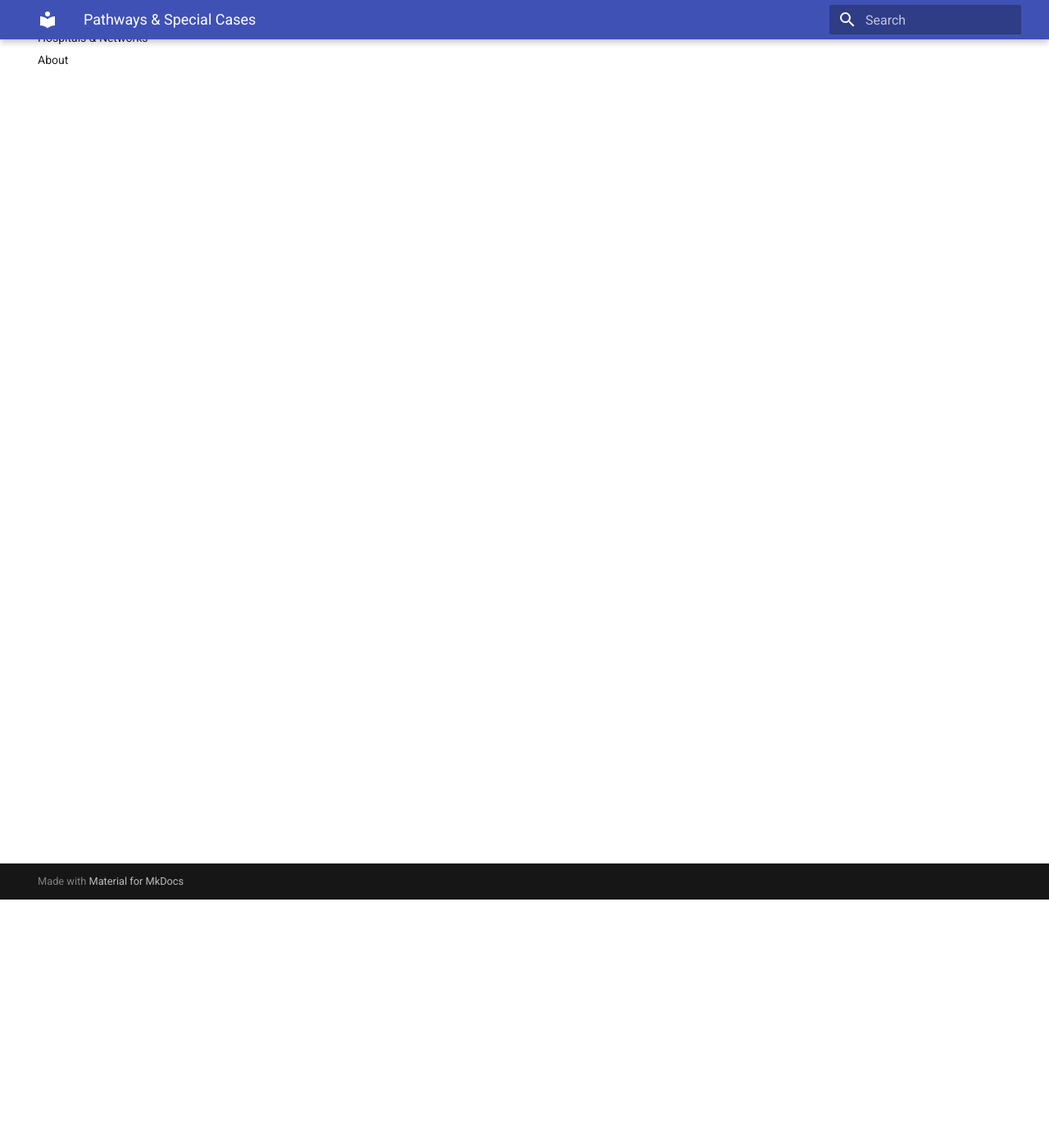
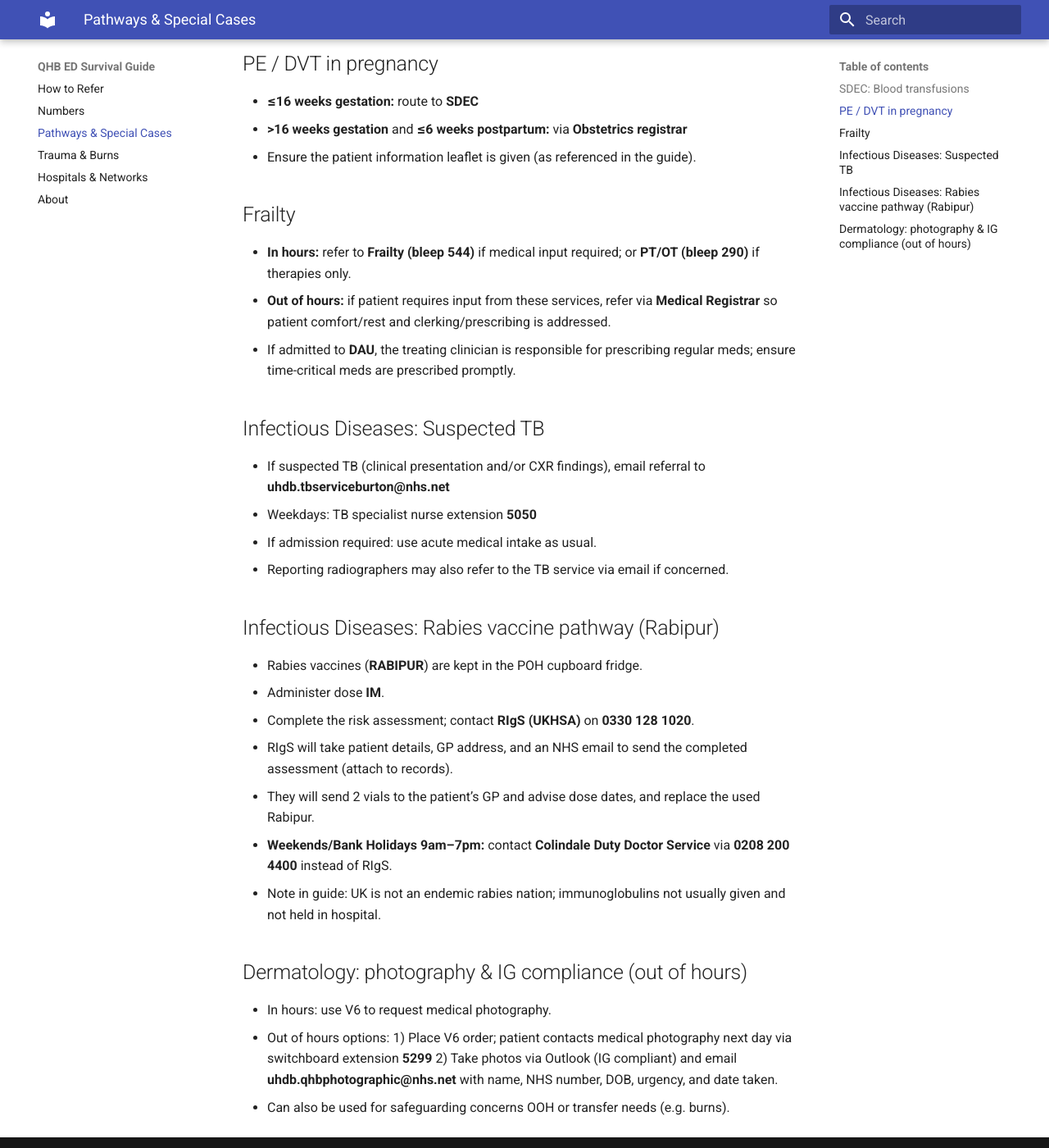
Before and after one commit to MarkAnthonyRagoo/QHB-ED-Survival-guide, an MkDocs documentation site: the page built from docs/pathways.md, in a window 1280 px wide and 1400 px high, scrolled down 303 px. Shown: the whole window at 82% size. Built offline with MkDocs 1.6.1 and Material for MkDocs 9.7.7, drawn with Linux system fonts in a browser that asks for light colours; some of the changed text lies outside the part shown.

```diff
--- a/docs/pathways.md
+++ b/docs/pathways.md
@@ -1,3 +1,38 @@
 # Pathways & Special Cases
 
-(Coming next)
+## SDEC: Blood transfusions
+- Book onto **medical tracker** for the SDEC team to contact.
+- **Do not give an arrival time.**
+- Ensure ED bloods include **2 × Group & Save** (helps quicker requesting of red cells).
+
+## PE / DVT in pregnancy
+- **≤16 weeks gestation:** route to **SDEC**
+- **>16 weeks gestation** and **≤6 weeks postpartum:** via **Obstetrics registrar**
+- Ensure the patient information leaflet is given (as referenced in the guide).
+
+## Frailty
+- **In hours:** refer to **Frailty (bleep 544)** if medical input required; or **PT/OT (bleep 290)** if therapies only.
+- **Out of hours:** if patient requires input from these services, refer via **Medical Registrar** so patient comfort/rest and clerking/prescribing is addressed.
+- If admitted to **DAU**, the treating clinician is responsible for prescribing regular meds; ensure time-critical meds are prescribed promptly.
+
+## Infectious Diseases: Suspected TB
+- If suspected TB (clinical presentation and/or CXR findings), email referral to **uhdb.tbserviceburton@nhs.net**
+- Weekdays: TB specialist nurse extension **5050**
+- If admission required: use acute medical intake as usual.
+- Reporting radiographers may also refer to the TB service via email if concerned.
+
+## Infectious Diseases: Rabies vaccine pathway (Rabipur)
+- Rabies vaccines (**RABIPUR**) are kept in the POH cupboard fridge.
+- Administer dose **IM**.
+- Complete the risk assessment; contact **RIgS (UKHSA)** on **0330 128 1020**.
+  - RIgS will take patient details, GP address, and an NHS email to send the completed assessment (attach to records).
+  - They will send 2 vials to the patient’s GP and advise dose dates, and replace the used Rabipur.
+- **Weekends/Bank Holidays 9am–7pm:** contact **Colindale Duty Doctor Service** via **0208 200 4400** instead of RIgS.
+- Note in guide: UK is not an endemic rabies nation; immunoglobulins not usually given and not held in hospital.
+
+## Dermatology: photography & IG compliance (out of hours)
+- In hours: use V6 to request medical photography.
+- Out of hours options:
+  1) Place V6 order; patient contacts medical photography next day via switchboard extension **5299**
+  2) Take photos via Outlook (IG compliant) and email **uhdb.qhbphotographic@nhs.net** with name, NHS number, DOB, urgency, and date taken.
+- Can also be used for safeguarding concerns OOH or transfer needs (e.g. burns).
```
Also changed, not shown: docs/hospitals.md (+16 -1 lines), docs/trauma.md (+39 -1 lines), docs/about.md (line endings or trailing spaces), docs/assets/media/image1.png (added).
